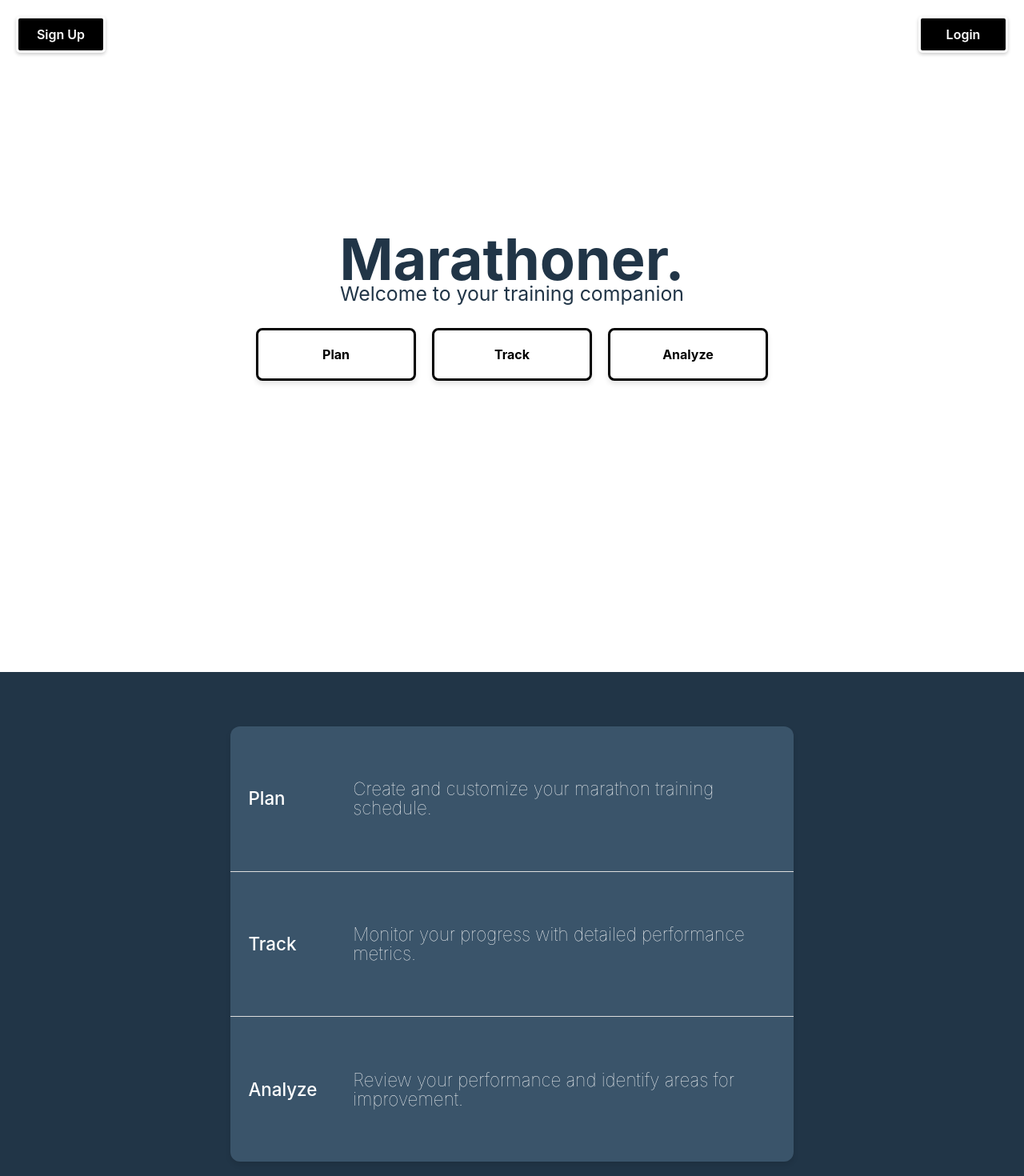
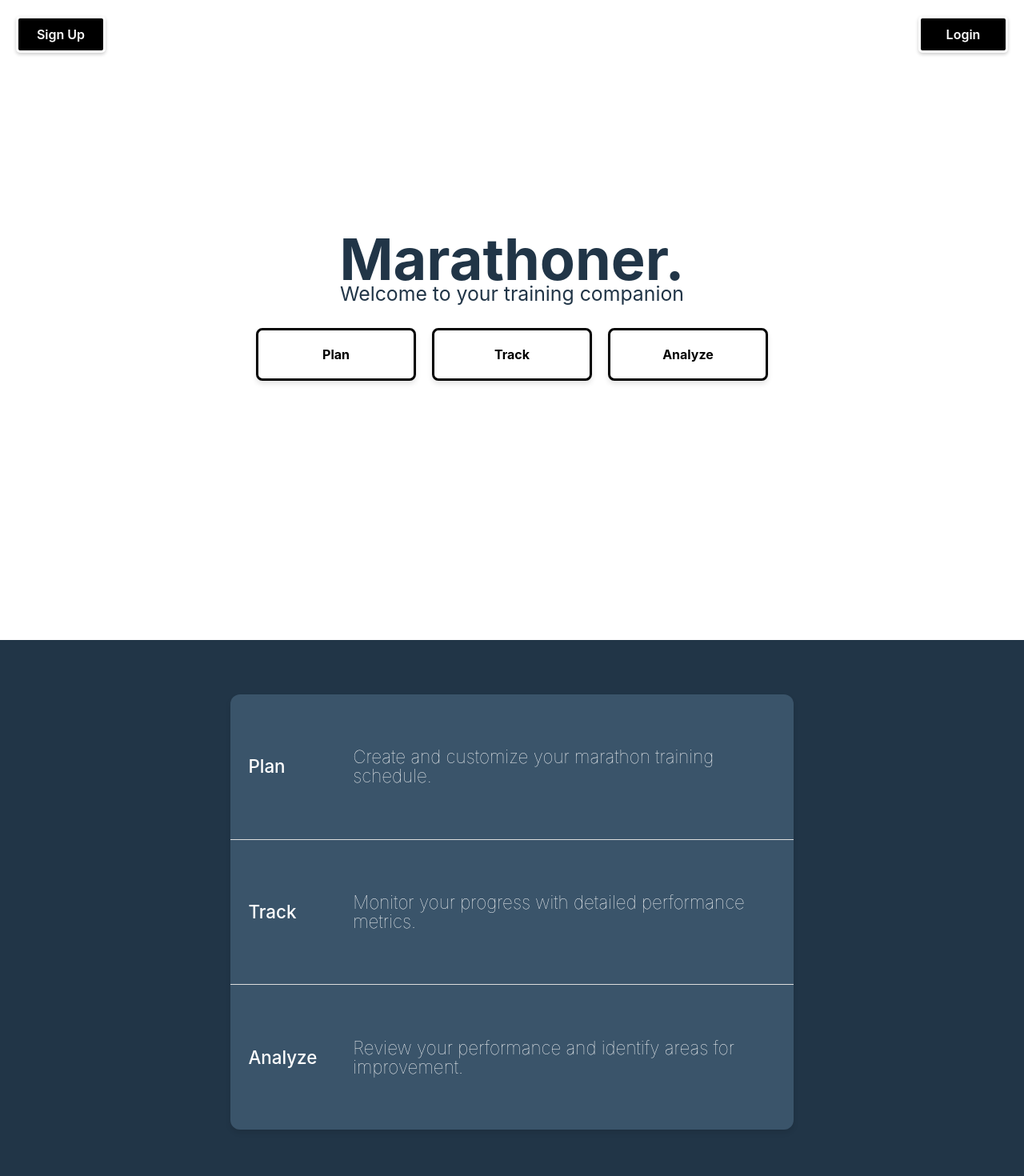
Before and after one commit to tulloch022/marathoner, a React (Vite) app: page / in a window 1280 px wide. Shown: the top 1470 px of the page at 80% size. Built offline with nearby package versions, Linux system fonts and the light colour scheme.

Commit message:
fixed positioning of table

```diff
--- a/src/index.css
+++ b/src/index.css
@@ -172,7 +172,7 @@ h1, p {
 
 .table-container {
   position: absolute;
-  bottom: -45em;
+  top: 100vh;
   display: flex;
   justify-content: center;
   align-items: center;
```
